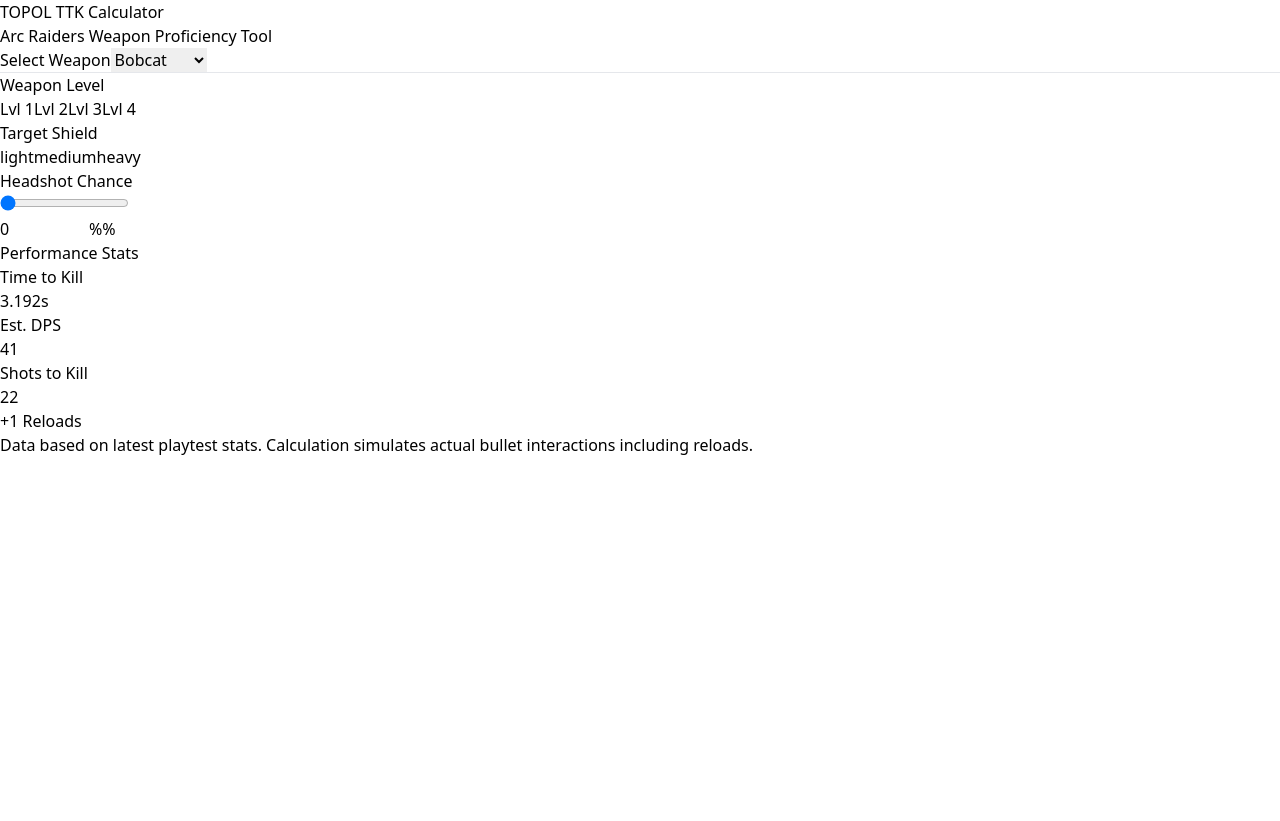
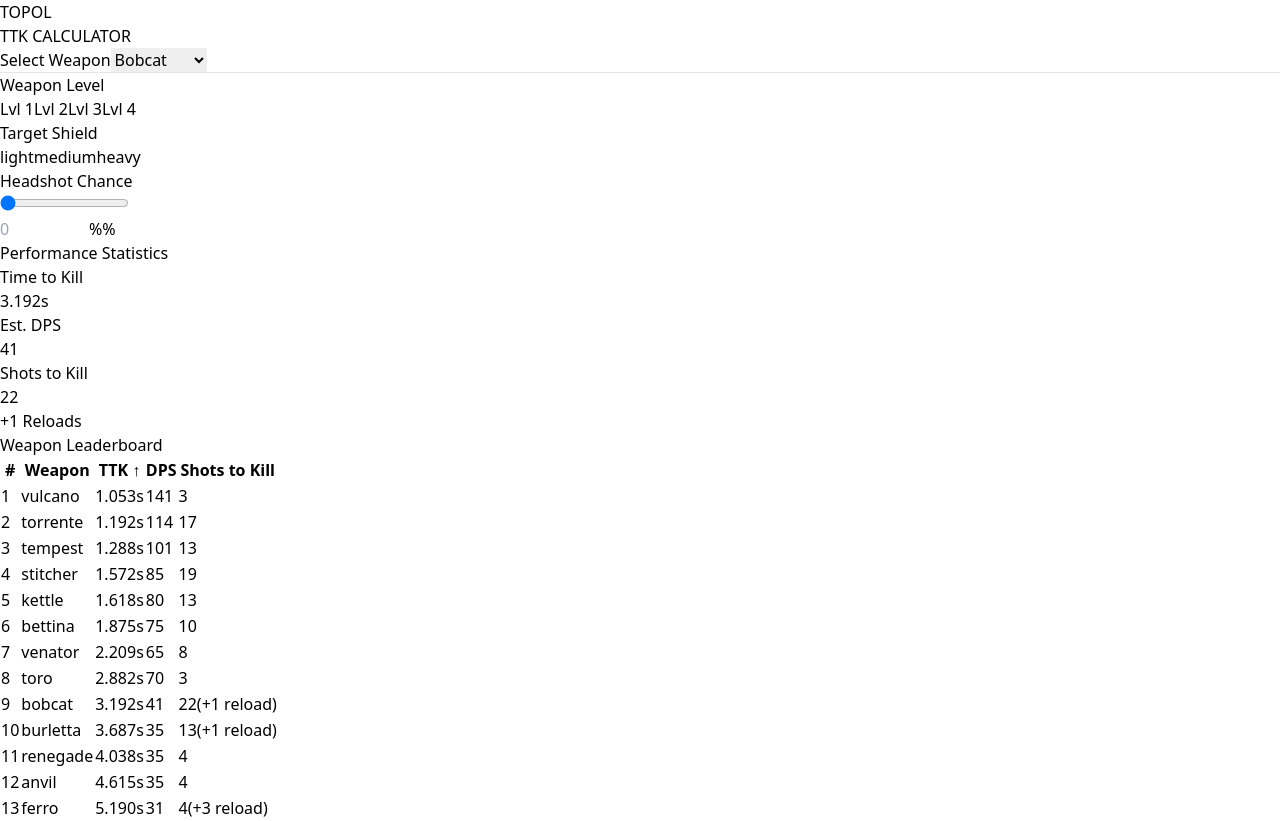
Before and after one commit to Ivan-mukhin/topol, a React (Vite) app: page / in a window 1280 px wide. Before the commit the page ends 800 px from the top, so only its background shows below. Built offline with nearby package versions, Linux system fonts and the light colour scheme.

Commit message:
new features: weapon leaderboard

```diff
--- a/src/App.tsx
+++ b/src/App.tsx
@@ -3,6 +3,7 @@
 import { LoadoutConfig } from './components/LoadoutConfig';
 import { DamageChart } from './components/DamageChart';
 import { calculateTTK, type TTKResult } from './utils/calculator';
+import { WeaponLeaderboard } from './components/WeaponLeaderboard';
 import type { ShieldType } from './data/vectors';
 
 function App() {
@@ -21,13 +22,14 @@
     <div className="min-h-screen bg-gray-100 dark:bg-gray-950 p-4 md:p-8">
       <div className="max-w-4xl mx-auto space-y-8">
 
-        <header className="text-center space-y-2">
+        <div className="absolute top-4 right-4 md:top-8 md:right-8">
+          <span className="text-xl font-black tracking-tight text-indigo-600 dark:text-indigo-500">TOPOL</span>
+        </div>
+
+        <header className="text-center space-y-2 pt-8">
           <h1 className="text-3xl md:text-4xl font-black tracking-tight text-gray-900 dark:text-white">
-            <span className="text-indigo-600 dark:text-indigo-500">TOPOL</span> TTK Calculator
+            TTK CALCULATOR
           </h1>
-          <p className="text-gray-500 dark:text-gray-400">
-            Arc Raiders Weapon Proficiency Tool
-          </p>
         </header>
 
         <div className="grid grid-cols-1 md:grid-cols-12 gap-6 items-start">
@@ -55,12 +57,17 @@
           <div className="md:col-span-7 space-y-6">
             <DamageChart result={result} />
 
-            {/* Disclaimer / Info */}
-            <div className="text-xs text-gray-400 dark:text-gray-600 text-center px-4">
-              <p>Data based on latest playtest stats. Calculation simulates actual bullet interactions including reloads.</p>
-            </div>
           </div>
 
+        </div>
+
+        {/* Leaderboard Section */}
+        <div className="w-full">
+          <WeaponLeaderboard
+            level={level}
+            shieldType={shieldType}
+            headshotRatio={headshotRatio}
+          />
         </div>
       </div>
     </div>
--- a/src/components/DamageChart.tsx
+++ b/src/components/DamageChart.tsx
@@ -16,7 +16,7 @@
 
     return (
         <div className="bg-white dark:bg-gray-800 rounded-lg shadow p-6">
-            <h2 className="text-xl font-bold text-gray-900 dark:text-white mb-4">Performance Stats</h2>
+            <h2 className="text-xl font-bold text-gray-900 dark:text-white mb-4">Performance Statistics</h2>
 
             <div className="grid grid-cols-1 md:grid-cols-3 gap-6 text-center">
                 <div className="p-4 bg-indigo-50 dark:bg-indigo-900/20 rounded-lg">
--- a/src/components/LoadoutConfig.tsx
+++ b/src/components/LoadoutConfig.tsx
@@ -75,7 +75,8 @@
                             type="number"
                             min="0"
                             max="100"
-                            value={Math.round(headshotRatio * 100)}
+                            placeholder="0"
+                            value={Math.round(headshotRatio * 100) || ''}
                             onChange={(e) => {
                                 let val = parseInt(e.target.value) || 0;
                                 if (val < 0) val = 0;
--- /dev/null
+++ b/src/components/WeaponLeaderboard.tsx
@@ -0,0 +1,127 @@
+import React, { useState, useMemo } from 'react';
+import gunsData from '../data/guns.json';
+import { calculateTTK } from '../utils/calculator';
+import type { ShieldType } from '../data/vectors';
+
+interface WeaponLeaderboardProps {
+    level: number;
+    shieldType: ShieldType;
+    headshotRatio: number;
+}
+
+type SortKey = 'name' | 'ttk' | 'dps' | 'bulletsFired';
+type SortDirection = 'asc' | 'desc';
+
+interface SortConfig {
+    key: SortKey;
+    direction: SortDirection;
+}
+
+const { GUNS } = gunsData;
+
+export const WeaponLeaderboard: React.FC<WeaponLeaderboardProps> = ({
+    level,
+    shieldType,
+    headshotRatio,
+}) => {
+    const [sortConfig, setSortConfig] = useState<SortConfig>({ key: 'ttk', direction: 'asc' });
+
+    const leaderboardData = useMemo(() => {
+        const data = Object.keys(GUNS).map((gunName) => {
+            const result = calculateTTK(gunName, shieldType, level, headshotRatio);
+            return {
+                name: gunName,
+                // If calculation fails (shouldn't happen for valid guns), provide fallbacks that push to bottom
+                ttk: result?.ttk ?? 999,
+                dps: result?.dps ?? 0,
+                bulletsFired: result?.bulletsFired ?? 999,
+                reloads: result?.reloads ?? 0,
+            };
+        });
+
+        return data.sort((a, b) => {
+            if (a[sortConfig.key] < b[sortConfig.key]) {
+                return sortConfig.direction === 'asc' ? -1 : 1;
+            }
+            if (a[sortConfig.key] > b[sortConfig.key]) {
+                return sortConfig.direction === 'asc' ? 1 : -1;
+            }
+            return 0;
+        });
+    }, [level, shieldType, headshotRatio, sortConfig]);
+
+    const handleSort = (key: SortKey) => {
+        setSortConfig((current) => ({
+            key,
+            direction: current.key === key && current.direction === 'asc' ? 'desc' : 'asc',
+        }));
+    };
+
+    const SortIcon = ({ columnKey }: { columnKey: SortKey }) => {
+        if (sortConfig.key !== columnKey) return null;
+        return <span className="text-indigo-600 dark:text-indigo-400 ml-1">{sortConfig.direction === 'asc' ? '↑' : '↓'}</span>;
+    };
+
+    return (
+        <div className="bg-white dark:bg-gray-900 shadow rounded-lg overflow-hidden border border-gray-200 dark:border-gray-800">
+            <div className="p-4 border-b border-gray-200 dark:border-gray-800 bg-gray-50 dark:bg-gray-900/50">
+                <h3 className="text-lg font-bold text-gray-900 dark:text-white">Weapon Leaderboard</h3>
+            </div>
+            <div className="overflow-x-auto">
+                <table className="min-w-full divide-y divide-gray-200 dark:divide-gray-800">
+                    <thead className="bg-gray-50 dark:bg-gray-950">
+                        <tr>
+                            <th className="px-6 py-3 text-left text-xs font-medium text-gray-500 dark:text-gray-400 uppercase tracking-wider w-16">
+                                #
+                            </th>
+                            <th
+                                className="px-6 py-3 text-left text-xs font-medium text-gray-500 dark:text-gray-400 uppercase tracking-wider cursor-pointer hover:bg-gray-100 dark:hover:bg-gray-900 transition-colors"
+                                onClick={() => handleSort('name')}
+                            >
+                                <div className="flex items-center">Weapon <SortIcon columnKey="name" /></div>
+                            </th>
+                            <th
+                                className="px-6 py-3 text-right text-xs font-medium text-gray-500 dark:text-gray-400 uppercase tracking-wider cursor-pointer hover:bg-gray-100 dark:hover:bg-gray-900 transition-colors"
+                            >
+                                <div className="flex items-center justify-end">TTK <SortIcon columnKey="ttk" /></div>
+                            </th>
+                            <th
+                                className="px-6 py-3 text-right text-xs font-medium text-gray-500 dark:text-gray-400 uppercase tracking-wider cursor-pointer hover:bg-gray-100 dark:hover:bg-gray-900 transition-colors"
+                                onClick={() => handleSort('dps')}
+                            >
+                                <div className="flex items-center justify-end">DPS <SortIcon columnKey="dps" /></div>
+                            </th>
+                            <th
+                                className="px-6 py-3 text-right text-xs font-medium text-gray-500 dark:text-gray-400 uppercase tracking-wider cursor-pointer hover:bg-gray-100 dark:hover:bg-gray-900 transition-colors"
+                            >
+                                <div className="flex items-center justify-end">Shots to Kill <SortIcon columnKey="bulletsFired" /></div>
+                            </th>
+                        </tr>
+                    </thead>
+                    <tbody className="bg-white dark:bg-gray-900 divide-y divide-gray-200 dark:divide-gray-800">
+                        {leaderboardData.map((row, index) => (
+                            <tr key={row.name} className="hover:bg-gray-50 dark:hover:bg-gray-800/50 transition-colors">
+                                <td className="px-6 py-4 whitespace-nowrap text-sm text-gray-400 font-mono">
+                                    {index + 1}
+                                </td>
+                                <td className="px-6 py-4 whitespace-nowrap text-sm font-medium text-gray-900 dark:text-white capitalize">
+                                    {row.name.replace(/_/g, ' ')}
+                                </td>
+                                <td className="px-6 py-4 whitespace-nowrap text-sm text-right font-bold text-indigo-600 dark:text-indigo-400">
+                                    {row.ttk.toFixed(3)}s
+                                </td>
+                                <td className="px-6 py-4 whitespace-nowrap text-sm text-right text-emerald-600 dark:text-emerald-400">
+                                    {row.dps.toFixed(0)}
+                                </td>
+                                <td className="px-6 py-4 whitespace-nowrap text-sm text-right text-orange-600 dark:text-orange-400">
+                                    {row.bulletsFired}
+                                    {row.reloads > 0 && <span className="ml-1 text-xs text-gray-400">(+{row.reloads} reload)</span>}
+                                </td>
+                            </tr>
+                        ))}
+                    </tbody>
+                </table>
+            </div>
+        </div>
+    );
+};
```
